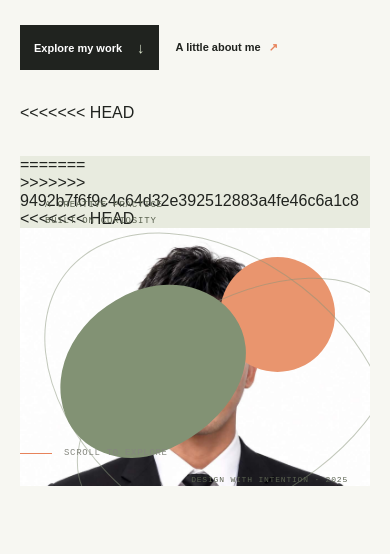
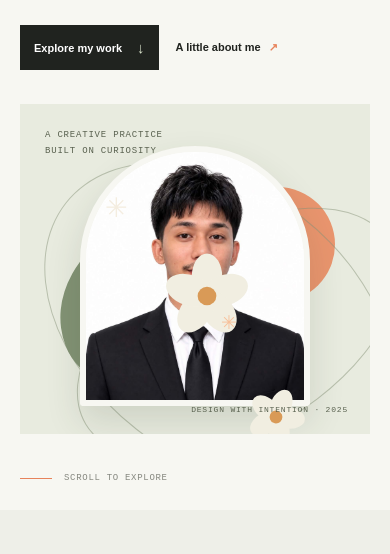
Before and after one commit to DysaniaHysteria/Condiman-project-1, a plain HTML site: page index.html in a window 390 px wide. Shown: the part 500-1054 px from the top of the page. Drawn offline with Linux system fonts and the light colour scheme.

Commit message:
fixing error

```diff
--- a/index.html
+++ b/index.html
@@ -31,24 +31,17 @@
           <a class="text-link" href="#about">A little about me <span aria-hidden="true">↗</span></a>
         </div>
       </div>
-<<<<<<< HEAD
       <div class="hero-art">
-=======
-      <div class="hero-art" aria-label="Abstract illustration in soft green and peach" role="img">
->>>>>>> 9492b7f6f9c4c64d32e392512883a4fe46c6a1c8
         <div class="art-label">A CREATIVE PRACTICE<br>BUILT ON CURIOSITY</div>
         <div class="art-sun"></div>
         <div class="art-orbit orbit-one"></div>
         <div class="art-orbit orbit-two"></div>
         <div class="art-blob"></div>
-<<<<<<< HEAD
         <div class="profile-frame">
           <img class="profile-photo" src="profile.png" alt="Portrait of Your Name">
         </div>
-=======
         <div class="art-flower flower-one"><i></i><i></i><i></i><i></i><i></i><b></b></div>
         <div class="art-flower flower-two"><i></i><i></i><i></i><i></i><i></i><b></b></div>
->>>>>>> 9492b7f6f9c4c64d32e392512883a4fe46c6a1c8
         <span class="art-star star-one">✳</span>
         <span class="art-star star-two">✳</span>
         <span class="art-caption">DESIGN WITH INTENTION · 2025</span>
--- a/style.css
+++ b/style.css
@@ -58,10 +58,8 @@ h1, h2, h3, p { margin-top: 0; }
 .orbit-one { width: 355px; height: 200px; top: 129px; left: 40px; }
 .orbit-two { width: 390px; height: 270px; top: 84px; left: 4px; transform: rotate(38deg); }
 .art-blob { position: absolute; width: 240px; height: 160px; bottom: 54px; left: 80px; background: #829274; border-radius: 56% 44% 61% 39% / 57% 47% 53% 43%; transform: rotate(-21deg); }
-<<<<<<< HEAD
 .profile-frame { position: absolute; z-index: 3; bottom: 34px; left: 50%; display: grid; place-items: center; width: min(66%, 270px); height: 340px; overflow: hidden; transform: translateX(-50%); border: 6px solid var(--paper); border-radius: 140px 140px 3px 3px; background: #fff; box-shadow: 0 16px 35px #34402c24; }
 .profile-photo { display: block; width: 100%; height: 100%; object-fit: cover; object-position: center; }
-=======
 .art-flower { position: absolute; width: 100px; height: 100px; z-index: 3; }
 .art-flower i { position: absolute; width: 36px; height: 55px; border-radius: 50%; background: #f1eee1; left: 32px; top: 0; transform-origin: 50% 50px; }
 .art-flower i:nth-child(2) { transform: rotate(72deg); }
@@ -71,7 +69,6 @@ h1, h2, h3, p { margin-top: 0; }
 .art-flower b { position: absolute; width: 22px; height: 22px; top: 39px; left: 39px; border-radius: 50%; background: #d99a57; }
 .flower-one { top: 142px; left: 137px; transform: scale(.85); }
 .flower-two { top: 263px; right: 44px; transform: scale(.58) rotate(23deg); }
->>>>>>> 9492b7f6f9c4c64d32e392512883a4fe46c6a1c8
 .art-star { position: absolute; z-index: 3; font-size: 27px; color: #f4ede0; }
 .star-one { top: 88px; left: 85px; }
 .star-two { bottom: 100px; right: 133px; font-size: 19px; color: #f7c09a; }
@@ -156,10 +153,7 @@ h1, h2, h3, p { margin-top: 0; }
   .hero-art { height: 350px; }
   .art-sun { width: 115px; height: 115px; right: 35px; }
   .art-blob { width: 195px; left: 35px; }
-<<<<<<< HEAD
   .profile-frame { height: 270px; width: min(65%, 230px); bottom: 28px; }
-=======
->>>>>>> 9492b7f6f9c4c64d32e392512883a4fe46c6a1c8
   .about-grid { grid-template-columns: 1fr; gap: 30px; }
   .section { padding-top: 78px; padding-bottom: 78px; }
   .services-grid { grid-template-columns: 1fr; gap: 38px; }
@@ -178,10 +172,7 @@ h1, h2, h3, p { margin-top: 0; }
   .hero h1 { font-size: clamp(53px, 14vw, 72px); letter-spacing: -4px; }
   .hero-intro { font-size: 13px; }
   .hero-art { height: 330px; }
-<<<<<<< HEAD
   .profile-frame { height: 260px; width: min(68%, 230px); }
-=======
->>>>>>> 9492b7f6f9c4c64d32e392512883a4fe46c6a1c8
   .scroll-note { bottom: 27px; }
   .hero-actions { gap: 17px; }
   .button { padding: 14px; gap: 15px; }
```
